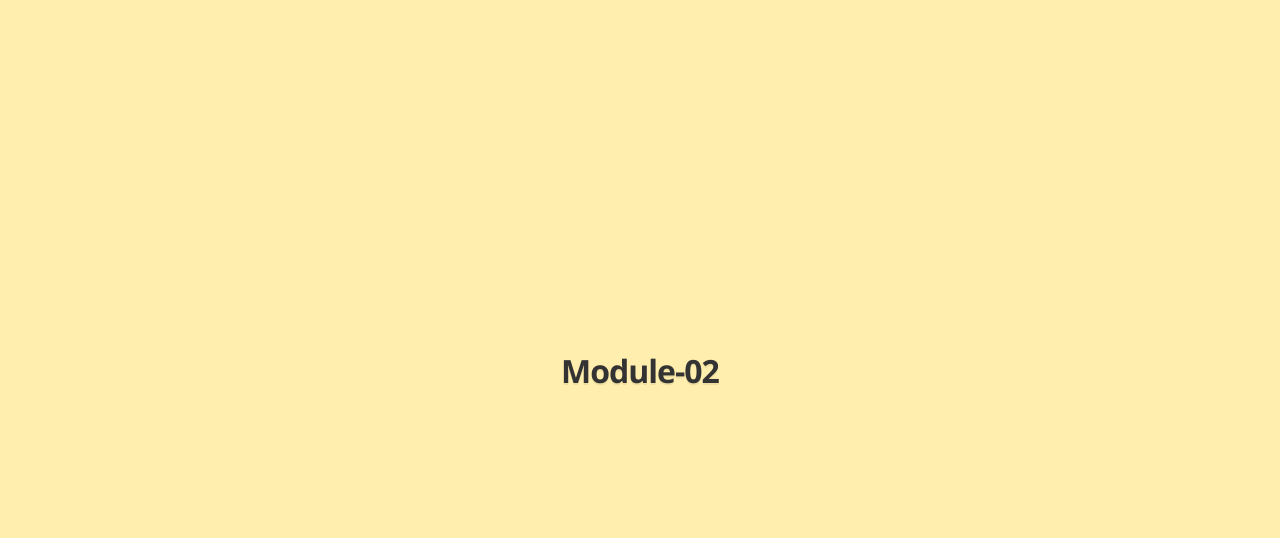
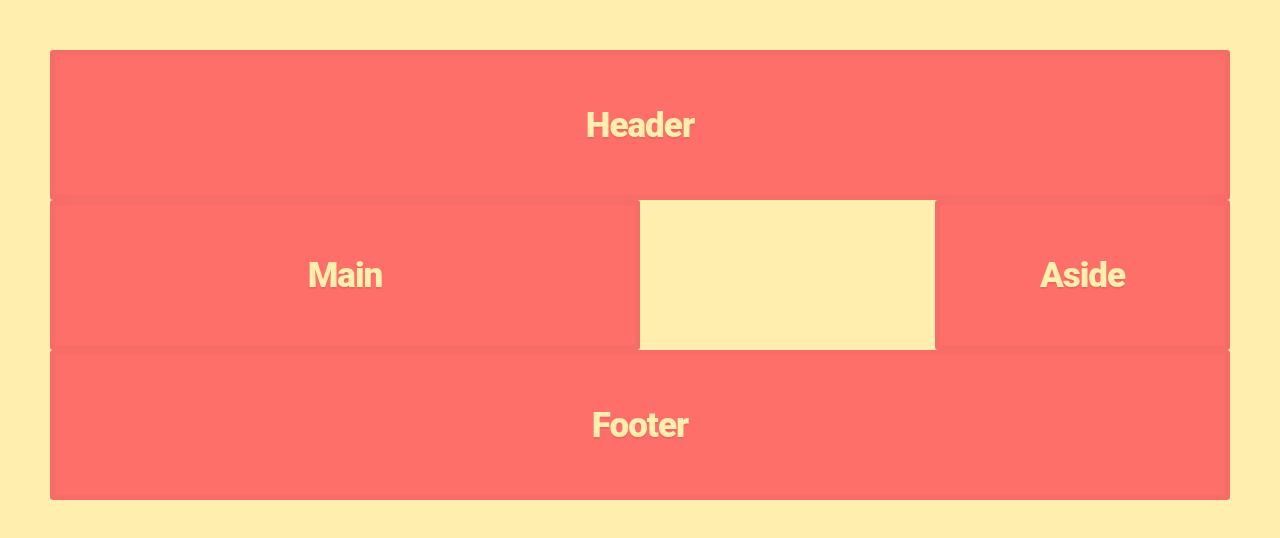
Before and after one commit to Hruchman-Ruslan/css-grid, a React (Vite) app: page /css-grid/module-02 in a window 1280 px wide. Shown: the top 538 px of the page. Built offline with nearby package versions, Linux system fonts and the light colour scheme.

Commit message:
feat: grid-column and grid-row

```diff
--- a/src/components/ModuleOne/ModuleOne.module.css
+++ b/src/components/ModuleOne/ModuleOne.module.css
@@ -1,5 +1,5 @@
 .item {
-  display: flex;
+  display: grid;
   justify-content: center;
   align-items: center;
   border: 5px solid rgba(0, 0, 0, 0.03);
--- a/src/components/ModuleTwo/ModuleTwo.module.css
+++ b/src/components/ModuleTwo/ModuleTwo.module.css
@@ -1,12 +1,45 @@
-.title {
-  width: 40%;
-  height: 80vh;
-  display: flex;
+.item {
+  display: grid;
   justify-content: center;
   align-items: center;
-  margin: auto;
+  border: 5px solid rgba(0, 0, 0, 0.03);
+  border-radius: 3px;
+  font-size: 35px;
+  background-color: #ff6f69;
+  color: #ffeead;
+}
 
-  font-family: "Segoe UI", Tahoma, Geneva, Verdana, sans-serif;
-  font-weight: 900;
-  font-size: 32px;
+.item p {
+  margin: 0 0 5px 0;
 }
+
+.container {
+  display: grid;
+  grid-template-columns: repeat(4, 1fr);
+  grid-template-rows: repeat(3, 150px);
+}
+
+.header {
+  /* grid-column-start: 1;
+  grid-column-end: 5; */
+  grid-column: 1 / 5;
+  /* grid-row-start: 1;
+  grid-row-end: 2; */
+  grid-row: 1 / 2;
+}
+
+.main {
+  grid-column: 1 / 3;
+  grid-row: 2/ 3;
+}
+
+.aside {
+  grid-column: 4/ 5;
+  /* grid-row: 2/ 3; */
+  grid-row: -2 / -3;
+}
+
+.footer {
+  grid-column: 1/ 5;
+  grid-row: 3 /4;
+}
--- a/src/components/ModuleTwo/ModuleTwo.tsx
+++ b/src/components/ModuleTwo/ModuleTwo.tsx
@@ -5,7 +5,12 @@ import styles from "./ModuleTwo.module.css";
 export const ModuleTwo: FC = () => {
   return (
     <>
-      <div className={styles.title}>Module-02</div>
+      <div className={styles.container}>
+        <header className={`${styles.item} ${styles.header}`}>Header</header>
+        <main className={`${styles.item} ${styles.main}`}>Main</main>
+        <aside className={`${styles.item} ${styles.aside}`}>Aside</aside>
+        <footer className={`${styles.item} ${styles.footer}`}>Footer</footer>
+      </div>
     </>
   );
 };
```
